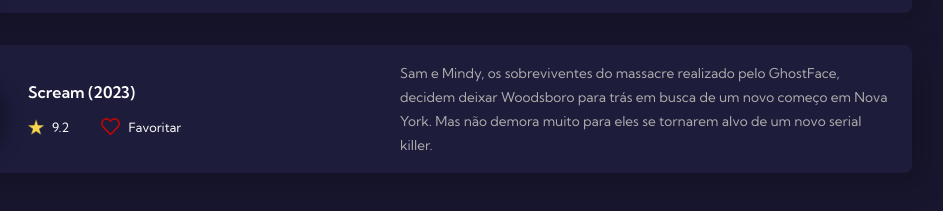
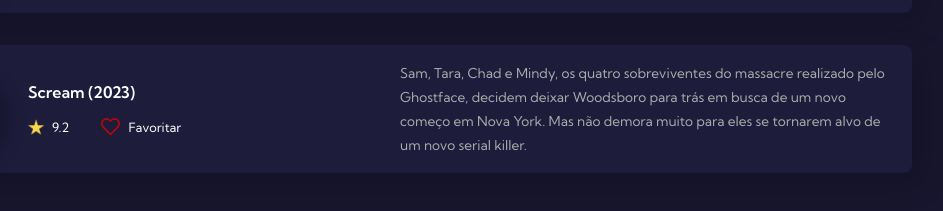
Before and after one commit to AndreCoutinhom/alura_github_program, a plain HTML site: page my_version_index.html in a window 1280 px wide. Shown: the part 525-736 px from the top of the page, 240-1183 px from the left. Drawn offline with Linux system fonts and the light colour scheme; files whose address does not match are found by name.

Commit message:
Resultado Final

```diff
--- a/my_version_index.html
+++ b/my_version_index.html
@@ -90,7 +90,7 @@
           </div>
         </div>
         <div class="movie-description">
-          <span>Sam e Mindy, os sobreviventes do massacre realizado pelo GhostFace, decidem deixar Woodsboro para trás em busca de um novo começo em Nova York. Mas não demora muito para eles se tornarem alvo de um novo serial killer.</span>
+          <span>Sam, Tara, Chad e Mindy, os quatro sobreviventes do massacre realizado pelo Ghostface, decidem deixar Woodsboro para trás em busca de um novo começo em Nova York. Mas não demora muito para eles se tornarem alvo de um novo serial killer.</span>
         </div>
       </div>
     </div>
```
